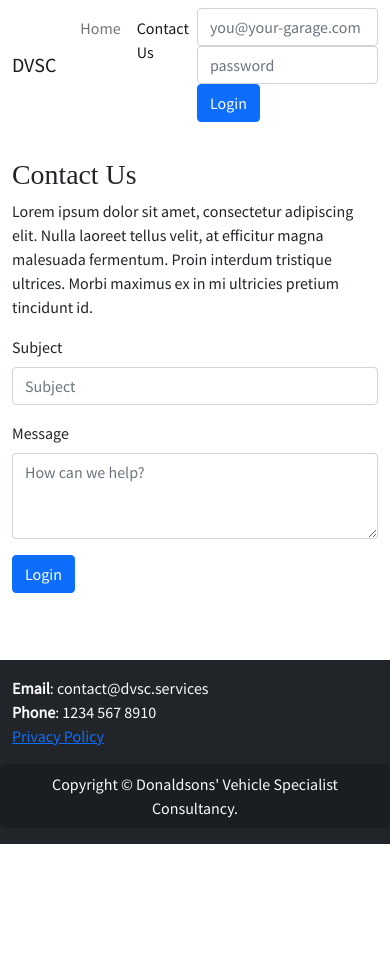
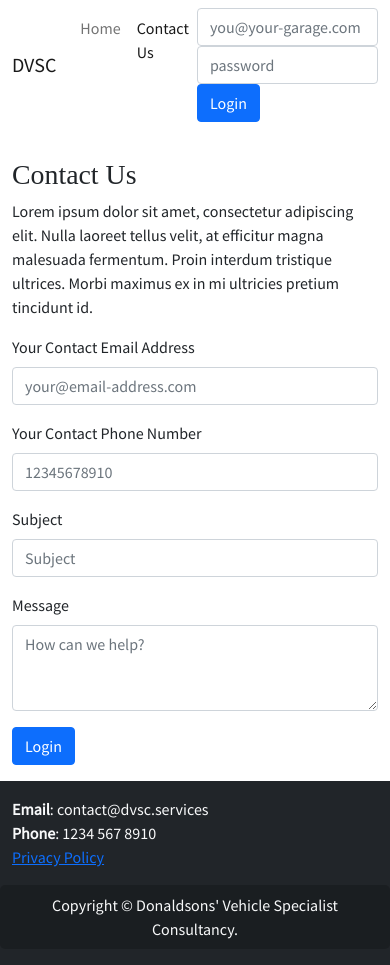
Before and after one commit to kv6002-team/DVSCWebServer, a React (Create React App) app in the folder website/: page /contact-us in a window 390 px wide. Before the commit the page ends 844 px from the top, so only its background shows below. Built offline with nearby package versions, Linux system fonts and the light colour scheme; a web font is replaced by a local one.

Commit message:
Add email and phone number fields to contact us
Also, fix data binding and button events.

```diff
--- a/website/src/pages/ContactUs.jsx
+++ b/website/src/pages/ContactUs.jsx
@@ -12,6 +12,18 @@ import { Container, Form, Button } from 'react-bootstrap';
  * @author William Taylor (19009576)
  */
 export default class ContactUs extends react.Component {
+  constructor(props) {
+    super(props);
+    this.state = {
+      useLogin: false, // TODO: Make this the current auth state by default
+      email: "",
+      phone: "",
+
+      subject: "",
+      message: ""
+    };
+  }
+
   render() {
     return (
       <Main>
@@ -19,15 +31,47 @@ export default class ContactUs extends react.Component {
           <h1>Contact Us</h1>
           <p className="mb-3">Lorem ipsum dolor sit amet, consectetur adipiscing elit. Nulla laoreet tellus velit, at efficitur magna malesuada fermentum. Proin interdum tristique ultrices. Morbi maximus ex in mi ultricies pretium tincidunt id.</p>
           <Form>
+            <Form.Group className="mb-3" controlId="contactEmail">
+              <Form.Label>Your Contact Email Address</Form.Label>
+              <Form.Control
+                type="email"
+                placeholder="your@email-address.com"
+                value={this.state.email}
+                onChange={(e) => this.setEmail(e.target.value)}
+              />
+            </Form.Group>
+
+            <Form.Group className="mb-3" controlId="contactPhone">
+              <Form.Label>Your Contact Phone Number</Form.Label>
+              <Form.Control
+                type="tel"
+                placeholder="12345678910"
+                value={this.state.phone}
+                onChange={(e) => this.setPhone(e.target.value)}
+              />
+            </Form.Group>
+
             <Form.Group className="mb-3" controlId="contactSubject">
               <Form.Label>Subject</Form.Label>
-              <Form.Control type="text" placeholder="Subject" />
+              <Form.Control
+                type="text"
+                placeholder="Subject"
+                value={this.state.subject}
+                onChange={(e) => this.setSubject(e.target.value)}
+              />
             </Form.Group>
+
             <Form.Group className="mb-3" controlId="contactMessage">
               <Form.Label>Message</Form.Label>
-              <Form.Control as="textarea" rows={3} placeholder="How can we help?" />
+              <Form.Control
+                as="textarea"
+                rows={3}
+                placeholder="How can we help?"
+                value={this.state.message}
+                onChange={(e) => this.setMessage(e.target.value)}
+              />
             </Form.Group>
-            <Button variant="primary" type="submit">
+            <Button variant="primary">
               Login
             </Button>
           </Form>
@@ -35,4 +79,9 @@ export default class ContactUs extends react.Component {
       </Main>
     );
   }
+
+  setEmail = (email) => this.setState({ email: email });
+  setPhone = (phone) => this.setState({ phone: phone });
+  setSubject = (subject) => this.setState({ subject: subject });
+  setMessage = (message) => this.setState({ message: message });
 }
--- a/website/src/utils/components/Login.jsx
+++ b/website/src/utils/components/Login.jsx
@@ -32,13 +32,23 @@ export default class Login extends react.Component {
       <Form>
         <Row className="align-items-center">
           <Col sm={5}>
-            <Form.Control type="email" placeholder="you@your-garage.com" />
+            <Form.Control
+              type="email"
+              placeholder="you@your-garage.com"
+              value={this.state.username}
+              onChange={(e) => this.setUsername(e.target.value)}
+            />
           </Col>
           <Col sm={5}>
-            <Form.Control type="password" placeholder="password" />
+            <Form.Control
+              type="password"
+              placeholder="password"
+              value={this.state.password}
+              onChange={(e) => this.setPassword(e.target.value)}
+            />
           </Col>
           <Col sm={2}>
-            <Button variant="primary" type="submit" onClick={this.login}>
+            <Button variant="primary" onClick={this.login}>
               Login
             </Button>
           </Col>
--- a/website/src/utils/components/Logout.jsx
+++ b/website/src/utils/components/Logout.jsx
@@ -14,12 +14,12 @@ import { Form, Col, Button } from 'react-bootstrap';
  *
  * @author William Taylor (19009576)
  */
-export default class Login extends react.Component {
+export default class Logout extends react.Component {
   render() {
     return (
       <Form>
         <Col sm={2}>
-          <Button variant="primary" type="submit" onClick={this.onLogout}>
+          <Button variant="primary" onClick={this.props.onLogout}>
             Logout
           </Button>
         </Col>
```
